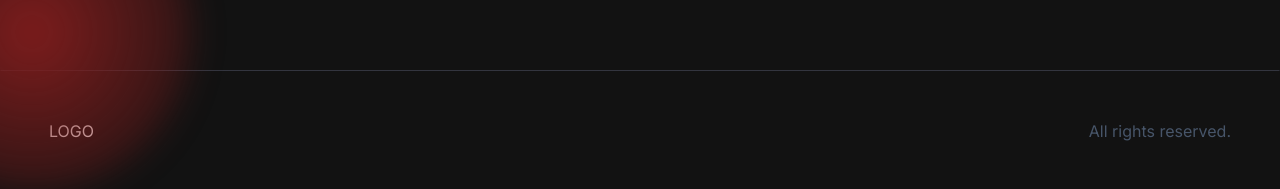
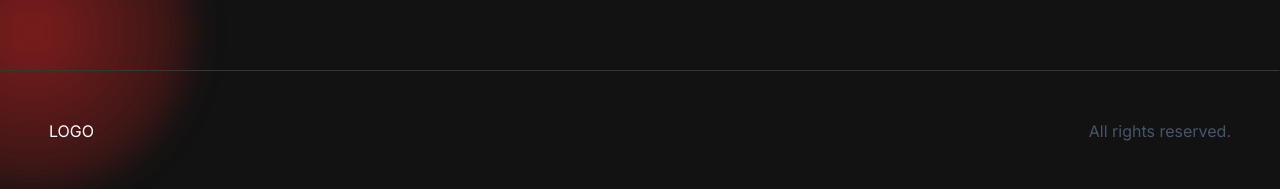
Before and after one commit to DaniloNicacio/danilonicacio.github.io, a Next.js app: page / in a window 1280 px wide. Shown: the part 2475-2664 px from the top of the page. Built offline with nearby package versions, Linux system fonts and the light colour scheme.

Commit message:
[FEAT] - Move foward logo placeholder

```diff
--- a/app/components/Footer.jsx
+++ b/app/components/Footer.jsx
@@ -2,7 +2,7 @@
 
 const Footer = () => {
     return (
-        <footer className="footer border border-t-[#33353F] border-l-transparent border-r-transparent text-white">
+        <footer className="footer border z-10 border-t-[#33353F] border-l-transparent border-r-transparent text-white">
             <div className="container p-12 flex justify-between">
                 <span>LOGO</span>
                 <p className="text-slate-600">All rights reserved.</p>
```
